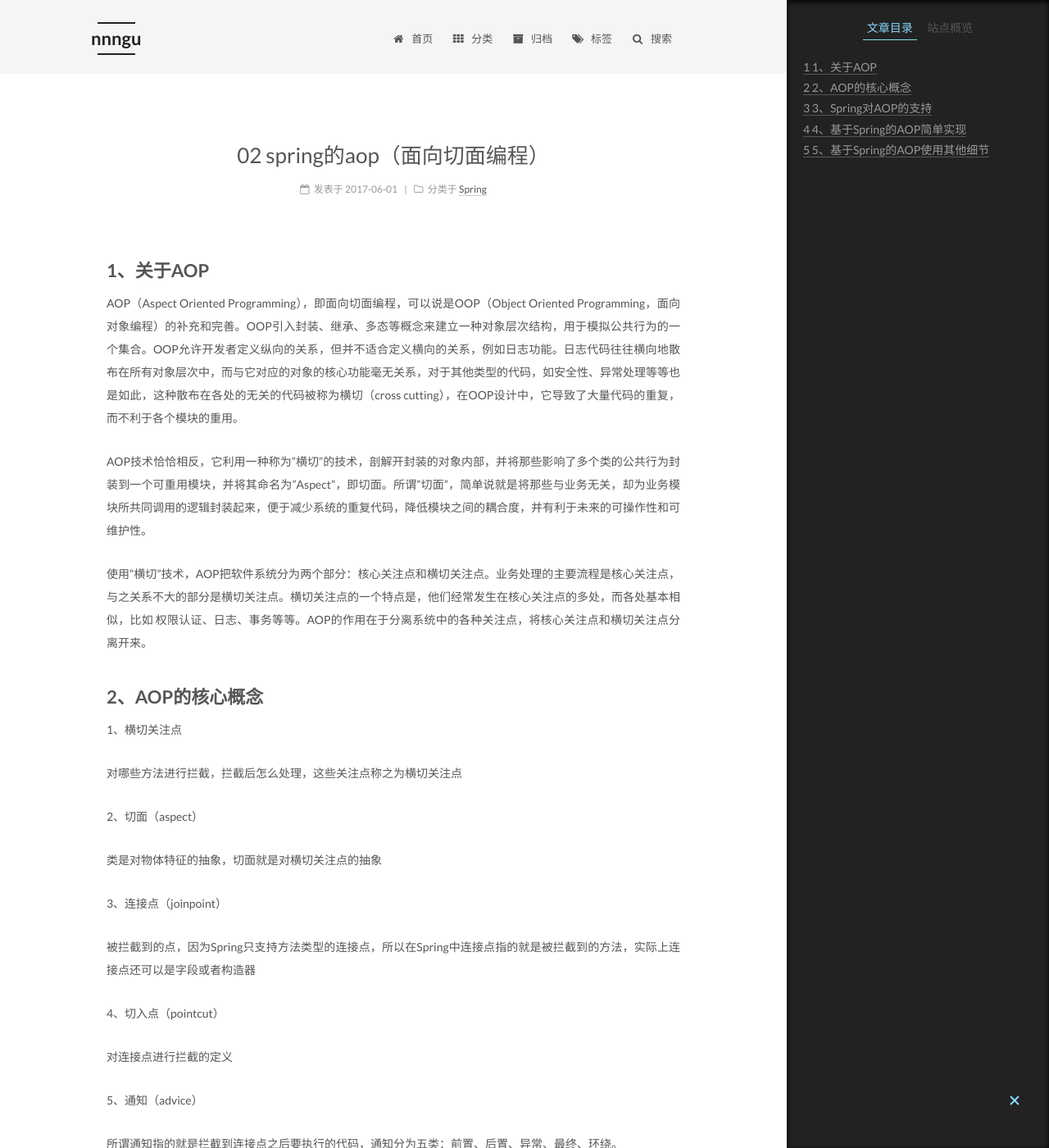
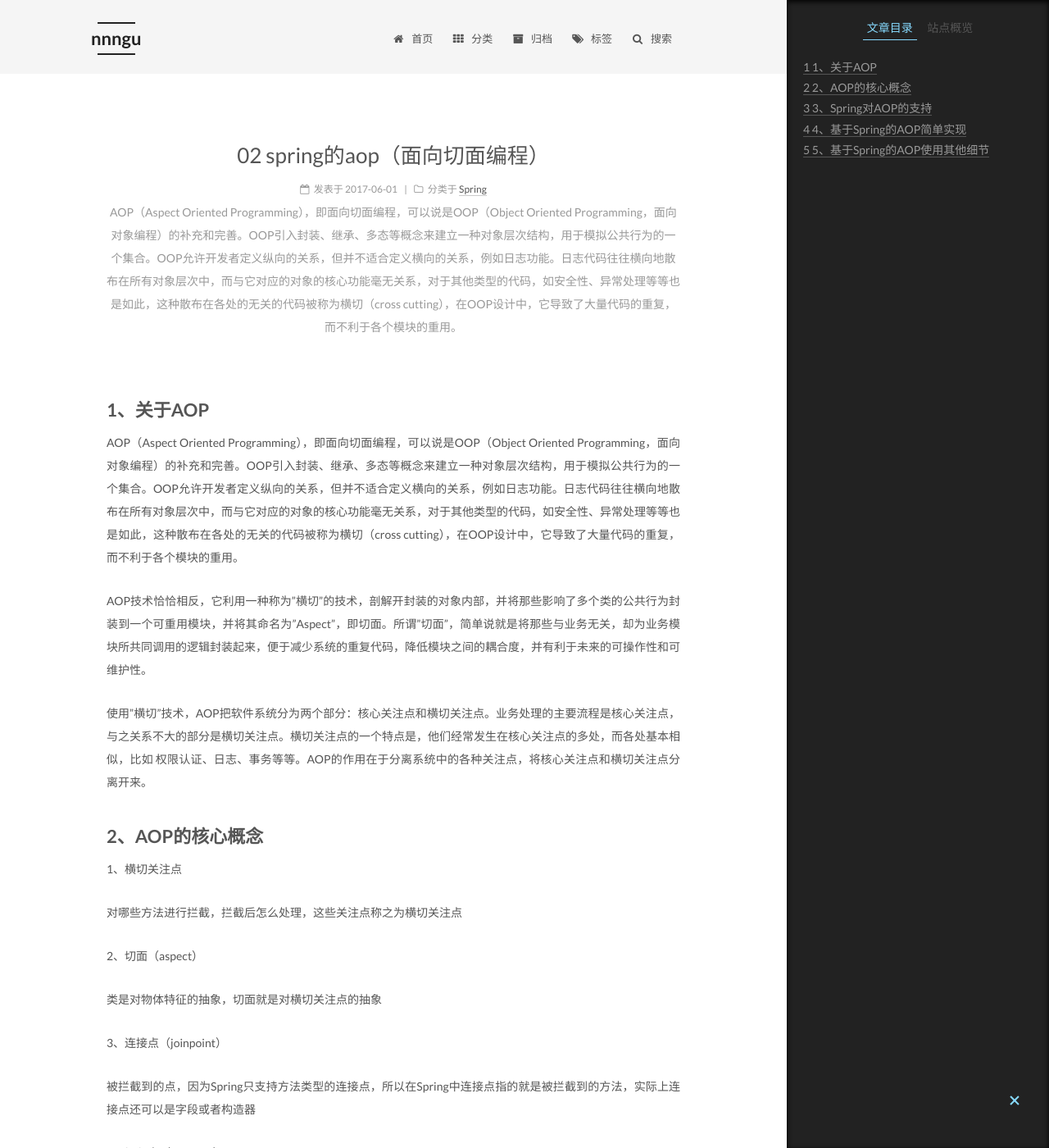
Before and after one commit to nnngu/LearningNotes, a Jekyll site: the page built from _posts/2017-06-01-02 Spring的AOP（面向切面编程）.md, in a window 1280 px wide and 1400 px high. Shown: the whole window at 82% size. Built offline with Jekyll 4.4.1, drawn with Linux system fonts in a browser that asks for light colours.

Commit message:
修改文件: _posts/2017-06-01-02 Spring的AOP（面向切面编程）.md

```diff
--- a/_posts/2017-06-01-02 Spring的AOP（面向切面编程）.md
+++ b/_posts/2017-06-01-02 Spring的AOP（面向切面编程）.md
@@ -1,6 +1,6 @@
 ---
 categories: Spring
-description:
+description: AOP（Aspect Oriented Programming），即面向切面编程，可以说是OOP（Object Oriented Programming，面向对象编程）的补充和完善。OOP引入封装、继承、多态等概念来建立一种对象层次结构，用于模拟公共行为的一个集合。OOP允许开发者定义纵向的关系，但并不适合定义横向的关系，例如日志功能。日志代码往往横向地散布在所有对象层次中，而与它对应的对象的核心功能毫无关系，对于其他类型的代码，如安全性、异常处理等等也是如此，这种散布在各处的无关的代码被称为横切（cross cutting），在OOP设计中，它导致了大量代码的重复，而不利于各个模块的重用。
 ---
 
 ## 1、关于AOP
```
